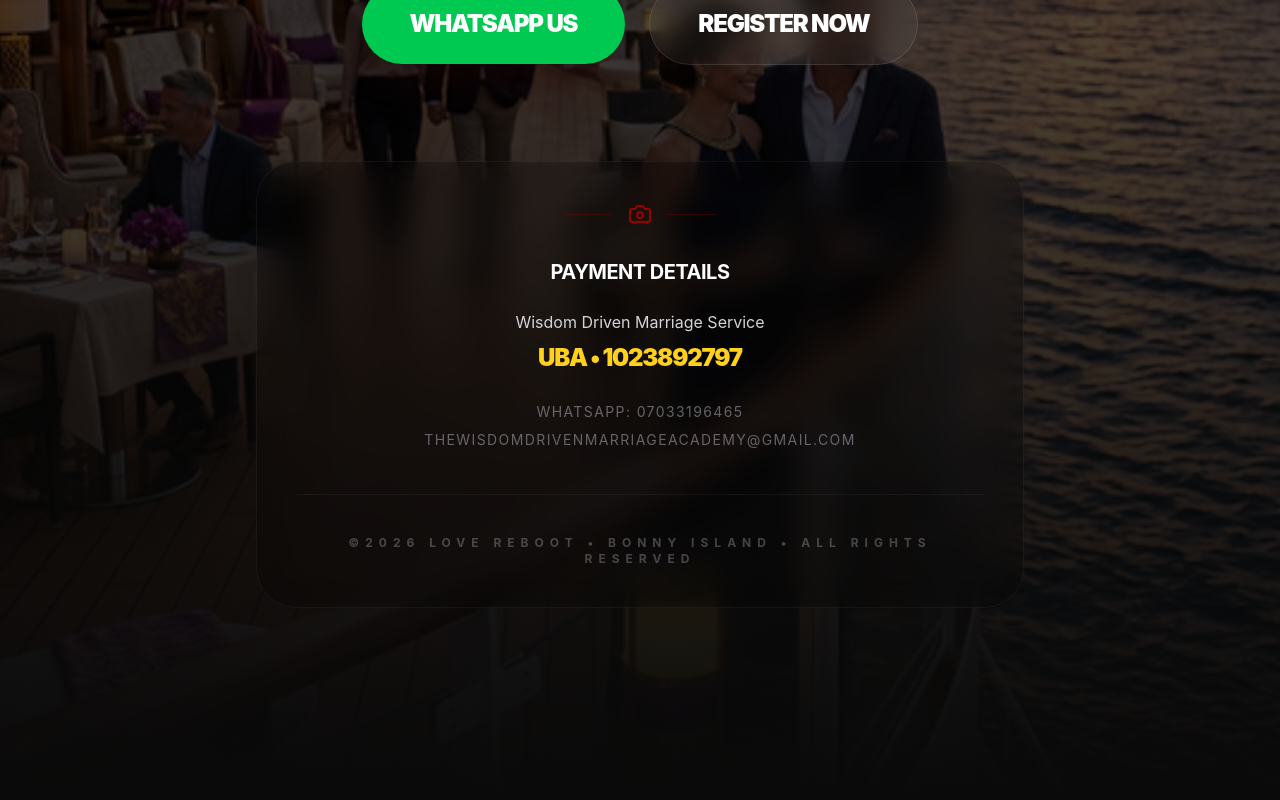
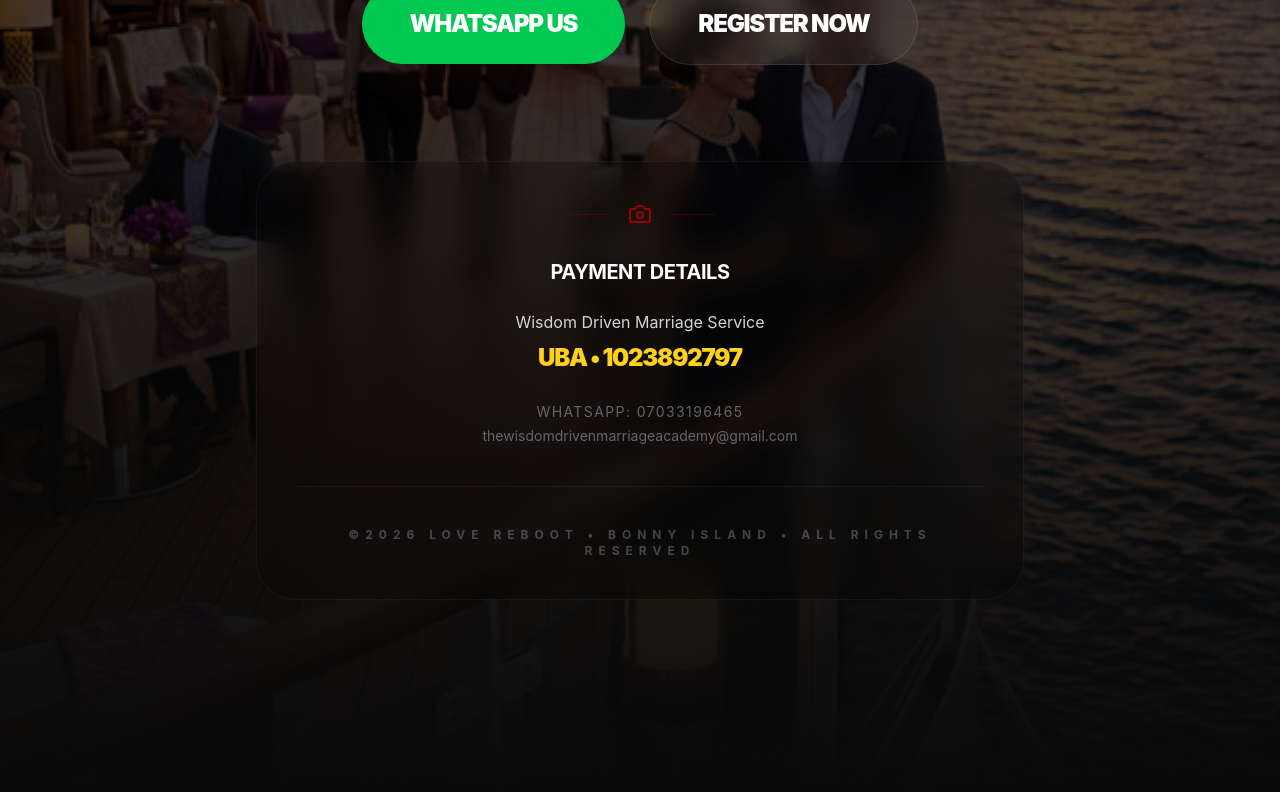
Before and after one commit to thecompassassembly/lovereboot, a Next.js app: page / in a window 1280 px wide. Shown: the part 8396-9196 px from the top of the page. Built offline with nearby package versions, Linux system fonts and the light colour scheme.

Commit message:
style: move email address to a separate paragraph for better layout alignment

```diff
--- a/app/page.tsx
+++ b/app/page.tsx
@@ -709,7 +709,9 @@ export default function Home() {
                 UBA • 1023892797
               </p>
               <p className="text-sm opacity-60 uppercase tracking-widest leading-loose">
-                WhatsApp: 07033196465 <br />
+                WhatsApp: 07033196465
+              </p>
+              <p className="text-sm opacity-60">
                 thewisdomdrivenmarriageacademy@gmail.com
               </p>
               <div className="mt-10 pt-10 border-t border-white/5">
```
